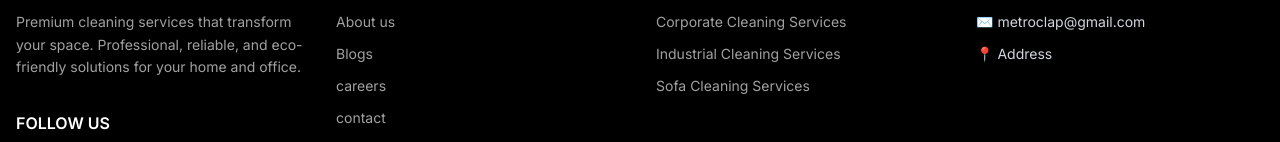
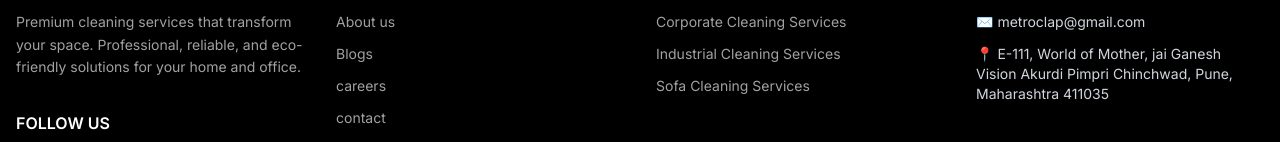
Before and after one commit to adarsh-cmtai/Metro-Clap-Frontend-Code, a Next.js app: page / in a window 1280 px wide. Shown: the part 4536-4678 px from the top of the page. Built offline with nearby package versions, Linux system fonts and the light colour scheme; no server answers.

Commit message:
Update Footer.tsx

```diff
--- a/app/components/Footer.tsx
+++ b/app/components/Footer.tsx
@@ -79,7 +79,8 @@ export default function Footer() {
                   rel="noopener noreferrer"
                   className="hover:text-blue-400 transition"
                 >
-                  Address
+                  E-111, World of Mother, jai Ganesh Vision Akurdi
+                   Pimpri Chinchwad, Pune, Maharashtra 411035
                 </a>
               </li>
             </ul>
```
